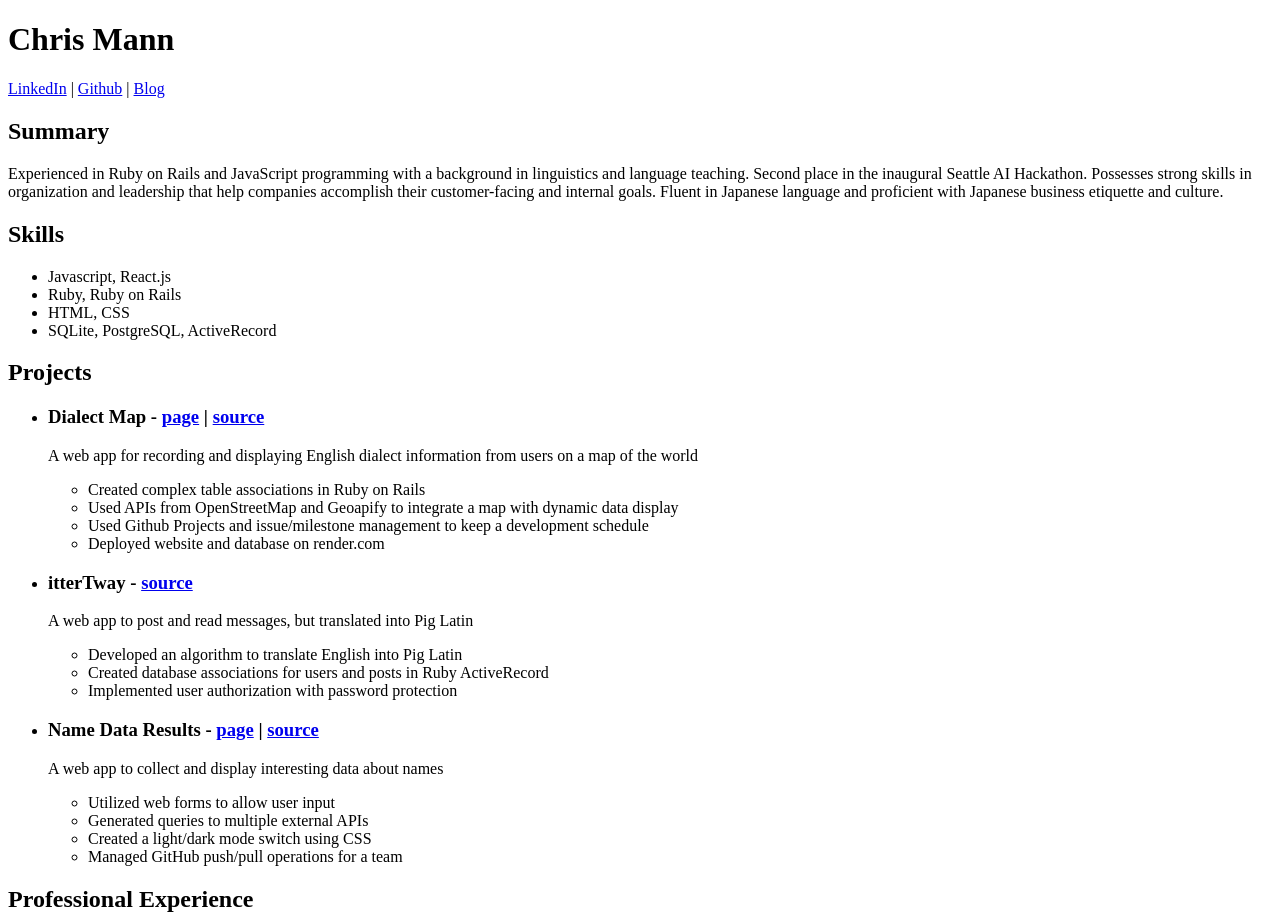
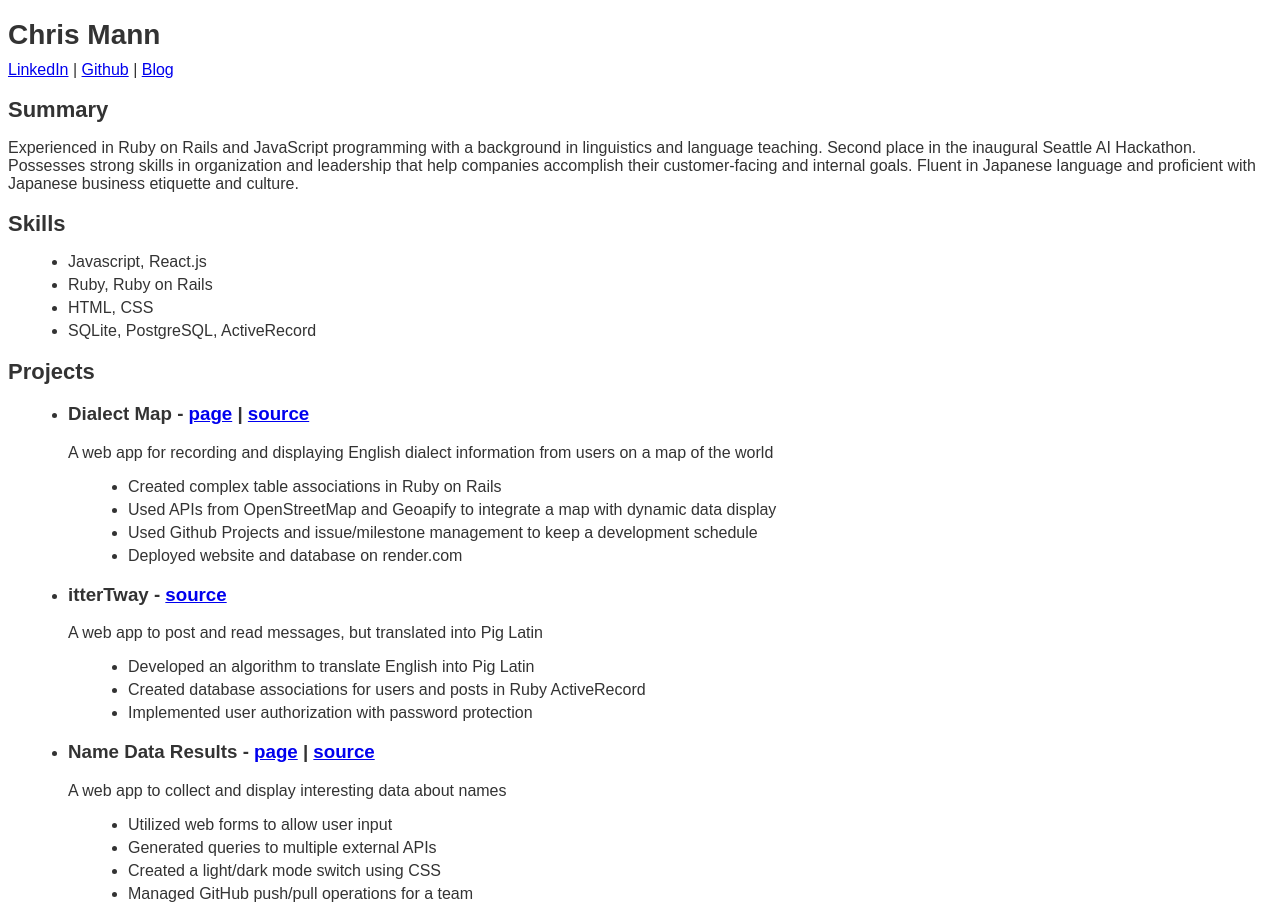
Before and after one commit to cmann80/resume-se, a plain HTML site: page index.html in a window 1280 px wide. Shown: the top 916 px of the page. Drawn offline with Linux system fonts and the light colour scheme.

Commit message:
added styles.css with boilerplate

```diff
--- a/index.html
+++ b/index.html
@@ -3,7 +3,9 @@
 <head>
 	<meta charset="UTF-8">
 	<meta name="viewport" content="width=device-width, initial-scale=1.0">
+	<link rel="stylesheet" href="styles.css">
 	<title>Resume</title></html>
+
 </head>
 </head>
 <body>
--- /dev/null
+++ b/styles.css
@@ -0,0 +1,33 @@
+body {
+    font-family: Arial, Helvetica, sans-serif;
+    color: #333;
+    background-color: #fff;
+  }
+
+  h1 {
+    font-size: 28px;
+    font-weight: bold;
+    margin-bottom: 10px;
+  }
+
+  h2 {
+    font-size: 22px;
+    font-weight: bold;
+    margin-bottom: 10px;
+  }
+
+  ul {
+    list-style: disc;
+    margin-left: 20px;
+    margin-bottom: 10px;
+  }
+
+  li {
+    margin-bottom: 5px;
+  }
+
+  @media only screen and (max-width: 768px) {
+    body {
+      font-size: 16px;
+    }
+  }
```
